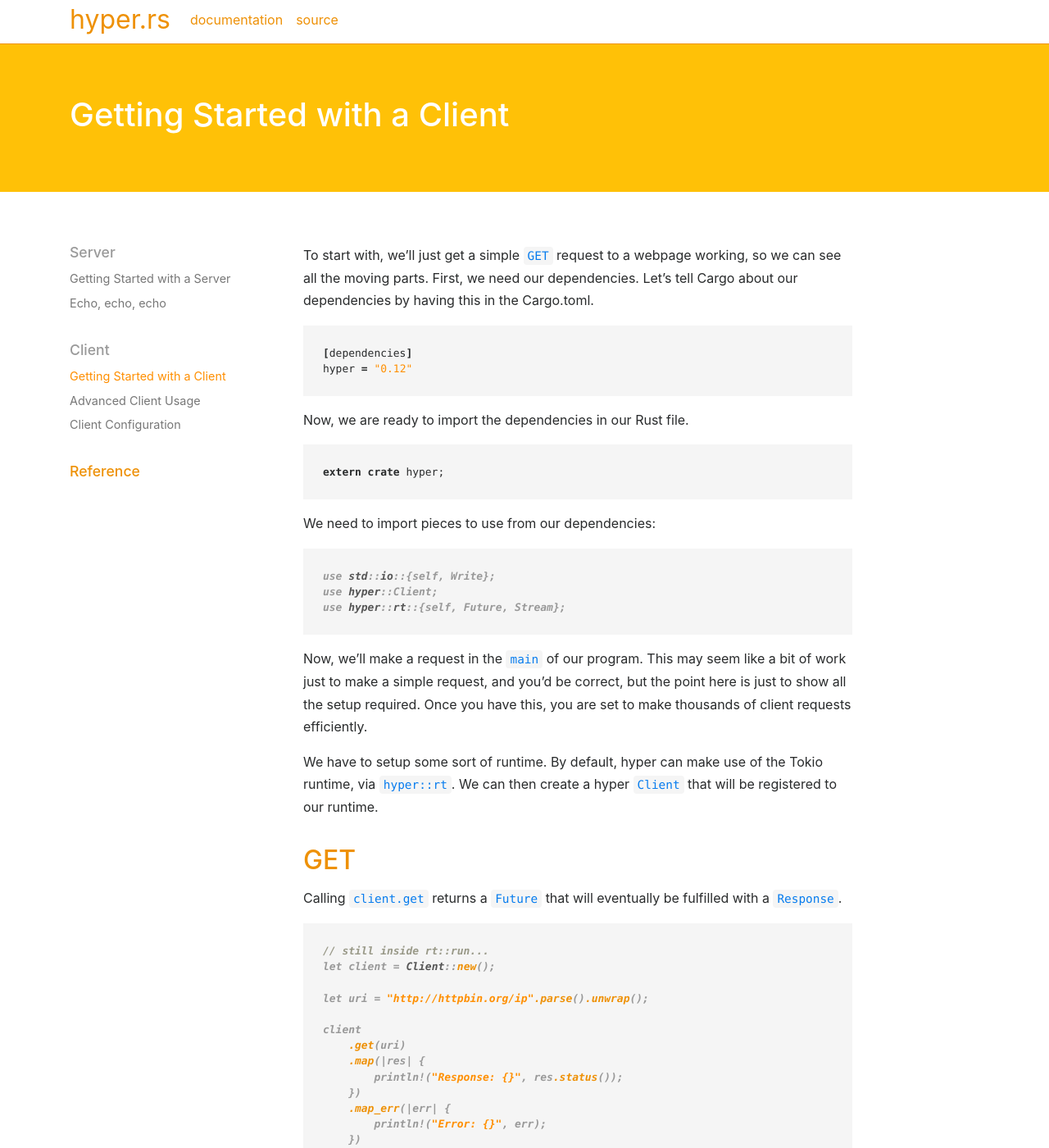
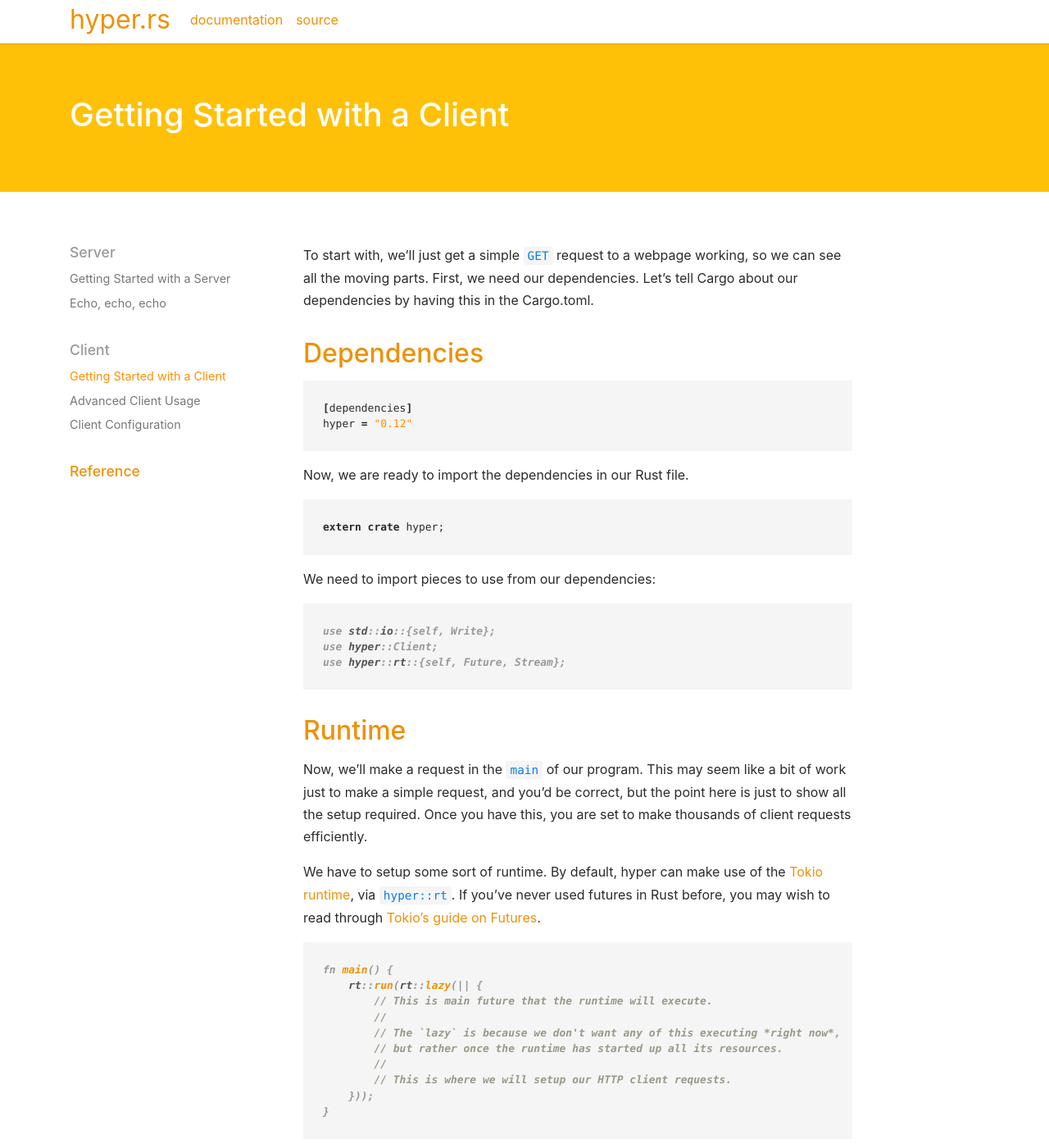
Before and after one commit to hyperium/hyperium.github.io, a Jekyll site: the page built from _guides/client/basic.md, in a window 1280 px wide and 1400 px high. Shown: the whole window at 82% size. Built offline with Jekyll 4.4.1, drawn with Linux system fonts in a browser that asks for light colours; some of the changed text lies outside the part shown.

Commit message:
add Runtime section to Client basic guide

````diff
--- a/_guides/client/basic.md
+++ b/_guides/client/basic.md
@@ -5,6 +5,8 @@
 To start with, we'll just get a simple `GET` request to a webpage working,
 so we can see all the moving parts. First, we need our dependencies.
 Let's tell Cargo about our dependencies by having this in the Cargo.toml.
+
+## Dependencies
 
 ```toml
 [dependencies]
@@ -27,16 +29,37 @@
 # fn main() {}
 ```
 
+## Runtime
+
 Now, we'll make a request in the `main` of our program. This may seem
 like a bit of work just to make a simple request, and you'd be correct,
 but the point here is just to show all the setup required. Once you have this,
 you are set to make thousands of client requests efficiently.
 
 We have to setup some sort of runtime. By default, hyper can make use of the
-Tokio runtime, via `hyper::rt`. We can then create a hyper [`Client`][Client]
-that will be registered to our runtime.
+[Tokio runtime][Tokio], via `hyper::rt`. If you've never used futures in Rust
+before, you may wish to read through [Tokio's guide on Futures](Tokio Futures).
+
+
+```rust
+# extern crate hyper;
+# use hyper::rt;
+fn main() {
+    rt::run(rt::lazy(|| {
+        // This is main future that the runtime will execute.
+        //
+        // The `lazy` is because we don't want any of this executing *right now*,
+        // but rather once the runtime has started up all its resources.
+        //
+        // This is where we will setup our HTTP client requests.
+# Ok::<(), ()>(())
+    }));
+}
+```
 
 ## GET
+
+We can now create a hyper [`Client`][Client] that will be registered to our runtime.
 
 Calling `client.get` returns a `Future` that will eventually be fulfilled with a
 [`Response`][Response].
@@ -123,6 +146,8 @@
 And that's it! You can see the [full example here][example].
 
 [Client]: {{ site.docs_url }}/hyper/struct.Client.html
+[Tokio]: https://tokio.rs
+[Tokio Futures]: https://tokio.rs/docs/getting-started/futures/
 [StatusCode]: {{ site.docs_url }}/hyper/struct.StatusCode.html
 [Response]: {{ site.docs_url }}/hyper/struct.Response.html
 [Future]: {{ site.futures_url }}/futures/future/trait.Future.html
````
